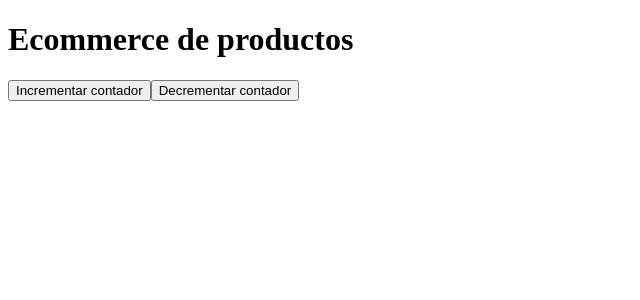
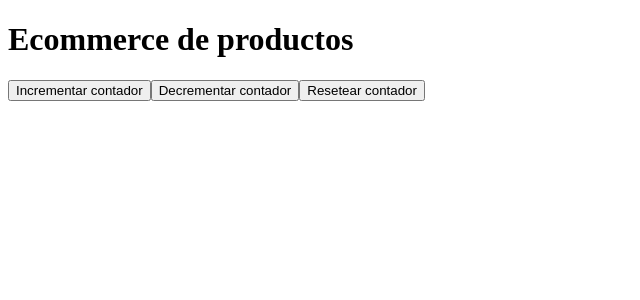
Before and after one commit to Teutona89/adecco_angular_ed2, an Angular app in the folder 009.angular/angular-003-directivas/: page / in a window 1280 px wide. Shown: the top 300 px of the page, without its empty margins (0-640 px from the left). Built offline with nearby package versions, Linux system fonts and the light colour scheme.

Commit message:
Angular método resetear con confirm

```diff
--- a/009.angular/angular-003-directivas/src/app/contador/contador.component.html
+++ b/009.angular/angular-003-directivas/src/app/contador/contador.component.html
@@ -7,3 +7,4 @@
 <!-- 3 botones: incrementar, decrementar, resetear -->
 <button (click)="incrementar()">Incrementar contador</button>
 <button (click)="decrementar()">Decrementar contador</button>
+<button (click)="resetear()">Resetear contador</button>
--- a/009.angular/angular-003-directivas/src/app/contador/contador.component.ts
+++ b/009.angular/angular-003-directivas/src/app/contador/contador.component.ts
@@ -26,8 +26,15 @@ export class ContadorComponent {
       this.contador--;
   }
 
-  // método para resetear a 0
+  // método para resetear a undefined
+  resetear() {
+    const reset = confirm("Esta operación elimina el contador, ¿Quiere proceder?");
+    if (reset)
+      this.contador = undefined;
+  }
 
   // método getCounterStyle para obtener color en base a número
   // y usarlo con la directiva ngStyle
+
+  // deshabilitar botones en función del contador
 }
```
